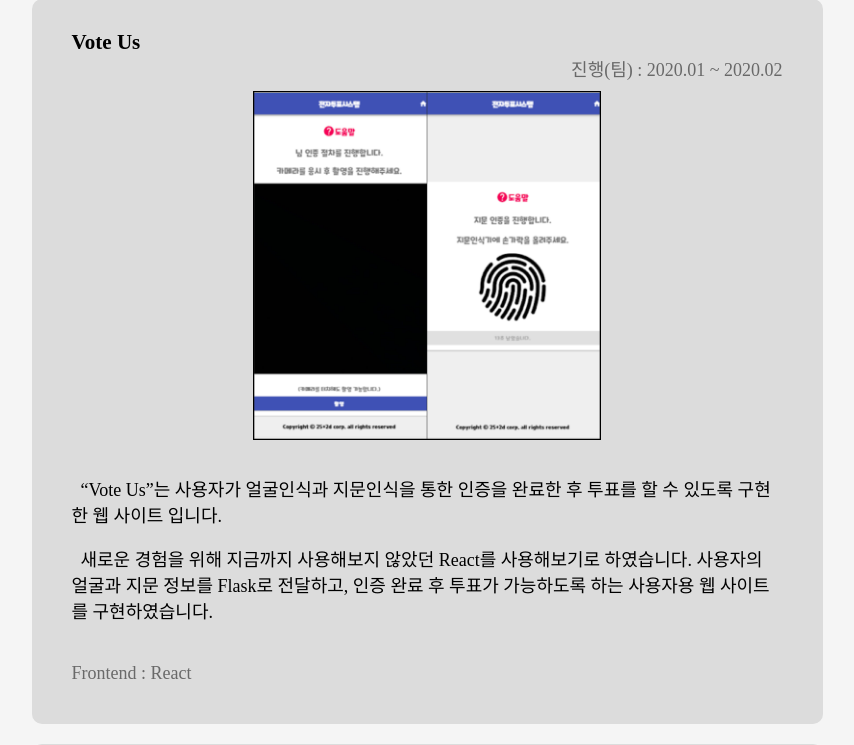
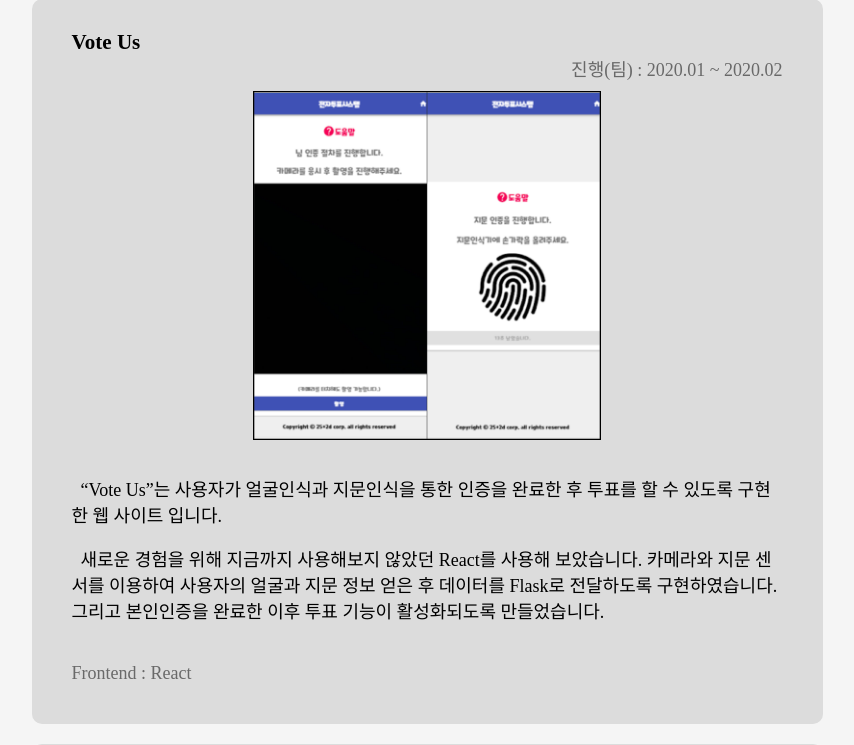
Before and after one commit to SamiCoding/django-cat-project, a Django app: page /info/ in a window 1280 px wide. Shown: the part 3700-4445 px from the top of the page, without its empty margins (213-1067 px from the left). Run offline with Django 4.2, Linux system fonts and the light colour scheme; some libraries are stand-ins or nearby versions; some web fonts are replaced.

Commit message:
Update information

```diff
--- a/postings/templates/postings/information.html
+++ b/postings/templates/postings/information.html
@@ -179,8 +179,9 @@
         <span>&nbsp;&nbsp;“Vote Us”는 사용자가 얼굴인식과 지문인식을 통한 인증을 완료한 후 투표를 할 수 있도록 구현한 웹 사이트 입니다.</span>
       </p>
       <p>
-        <span>&nbsp;&nbsp;새로운 경험을 위해 지금까지 사용해보지 않았던 React를 사용해보기로 하였습니다.</span>
-        <span>사용자의 얼굴과 지문 정보를 Flask로 전달하고, 인증 완료 후 투표가 가능하도록 하는 사용자용 웹 사이트를 구현하였습니다.</span>
+        <span>&nbsp;&nbsp;새로운 경험을 위해 지금까지 사용해보지 않았던 React를 사용해 보았습니다.</span>
+        <span>카메라와 지문 센서를 이용하여 사용자의 얼굴과 지문 정보 얻은 후 데이터를 Flask로 전달하도록 구현하였습니다.</span>
+        <span>그리고 본인인증을 완료한 이후 투표 기능이 활성화되도록 만들었습니다.</span>
       </p>
       <div class="project__stack">
         <div>Frontend : React</div>
```
